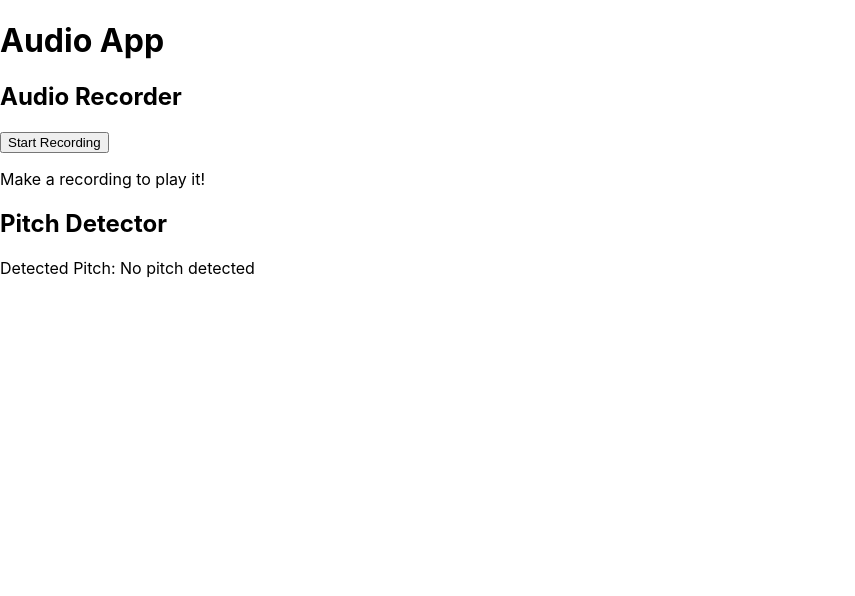
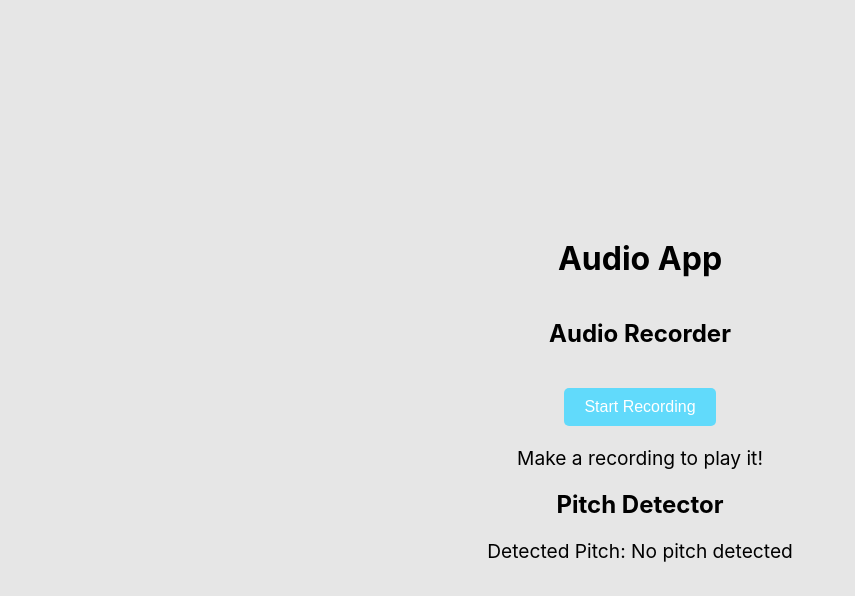
Before and after one commit to clairedraeger/mitproject, a React (Create React App) app in the folder my-app/: page / in a window 1280 px wide. Shown: the top 596 px of the page, without its empty margins (0-855 px from the left). Built offline with nearby package versions, Linux system fonts and the light colour scheme.

Commit message:
Changing UI and small big

```diff
--- a/my-app/public/index.html
+++ b/my-app/public/index.html
@@ -24,7 +24,7 @@
       work correctly both with client-side routing and a non-root public URL.
       Learn how to configure a non-root public URL by running `npm run build`.
     -->
-    <title>React App</title>
+    <title>MIT Treatment</title>
   </head>
   <body>
     <noscript>You need to enable JavaScript to run this app.</noscript>
--- a/my-app/src/App.css
+++ b/my-app/src/App.css
@@ -1,5 +1,11 @@
 .App {
   text-align: center;
+  display: flex;
+  flex-direction: column;
+  justify-content: center;
+  align-items: center;
+  height: 100vh; /* Full viewport height */
+  background-color: #e6e6e6;
 }
 
 .App-logo {
@@ -14,18 +20,34 @@
 }
 
 .App-header {
-  background-color: #282c34;
-  min-height: 100vh;
   display: flex;
   flex-direction: column;
+  justify-content: center;
   align-items: center;
-  justify-content: center;
-  font-size: calc(10px + 2vmin);
+  text-align: center;
+  height: 100vh; /* Full height for centering */
   color: white;
 }
 
-.App-link {
-  color: #61dafb;
+button {
+  margin-top: 20px;
+  padding: 10px 20px;
+  font-size: 16px;
+  background-color: #61dafb;
+  color: #fff;
+  border: none;
+  border-radius: 5px;
+  cursor: pointer;
+}
+
+button:hover {
+  background-color: #4fa8db;
+}
+
+p {
+  text-align: center;
+  margin-top: 20px;
+  font-size: 1.2rem;
 }
 
 @keyframes App-logo-spin {
--- a/my-app/src/App.js
+++ b/my-app/src/App.js
@@ -1,9 +1,10 @@
 import React from 'react';
 import AudioRecorder from './components/AudioRecorder';
+import './App.css';
 
 const App = () => {
   return (
-    <div>
+    <div className="App">
       <h1>Audio App</h1>
       <AudioRecorder />
     </div>
--- a/my-app/src/components/AudioRecorder.jsx
+++ b/my-app/src/components/AudioRecorder.jsx
@@ -4,11 +4,11 @@ import PitchDetector from './PitchDetector';
 const AudioRecorder = () => {
   const [isRecording, setIsRecording] = useState(false);
   const [hasRecording, setHasRecording] = useState(false);
-  const [recordedChunks, setRecordedChunks] = useState([]);
+  const [recordings, setRecordings] = useState([]);
   const mediaRecorderRef = useRef(null);
   const micRef = useRef(null);
 
-  // Ask for permission and start recording
+  // ask for permission and start recording
   const startRecording = async () => {
     try {
         const stream = await navigator.mediaDevices.getUserMedia({ audio : true});
@@ -27,16 +27,19 @@ const AudioRecorder = () => {
 // get the data and set it to recorded chunks
   const handleDataAvailable = (event) => {
     if (event.data.size > 0) {
-      setRecordedChunks(prev => [...prev, event.data]);
+      const newRecording = new Blob([event.data], { type: 'audio/webm' });
+      setRecordings(prevRecordings => [...prevRecordings, newRecording]);
     }
   };
 
   // play recording
   const playRecording = () => {
-    const audioBlob = new Blob(recordedChunks, { type: 'audio/webm' });
-    const audioUrl = URL.createObjectURL(audioBlob);
-    const audio = new Audio(audioUrl);
-    audio.play();
+    if (recordings.length > 0) {
+      const mostRecentRecording = recordings[recordings.length - 1];
+      const audioUrl = URL.createObjectURL(mostRecentRecording);
+      const audio = new Audio(audioUrl);
+      audio.play();
+    }
   }
 
   // stop recording
@@ -59,7 +62,7 @@ const AudioRecorder = () => {
       )}
       {hasRecording ?
       (
-        <button onClick={playRecording} disabled={recordedChunks.length === 0}>
+        <button onClick={playRecording} disabled={recordings.length === 0}>
             Play Recording
         </button>
       ) :
--- a/my-app/src/components/PitchDetector.jsx
+++ b/my-app/src/components/PitchDetector.jsx
@@ -69,6 +69,7 @@ const PitchDetector = ({ isRecording }) => {
     };
 
     // Autocorrelation function for pitch detection
+    // created with the help of ChatGPT + tutorial linked above
     const autoCorrelate = (buffer, sampleRate) => {
         let SIZE = buffer.length;
         let rms = 0;
```
Also changed, not shown: 1 other file (tests, documents, lock files or other folders).
